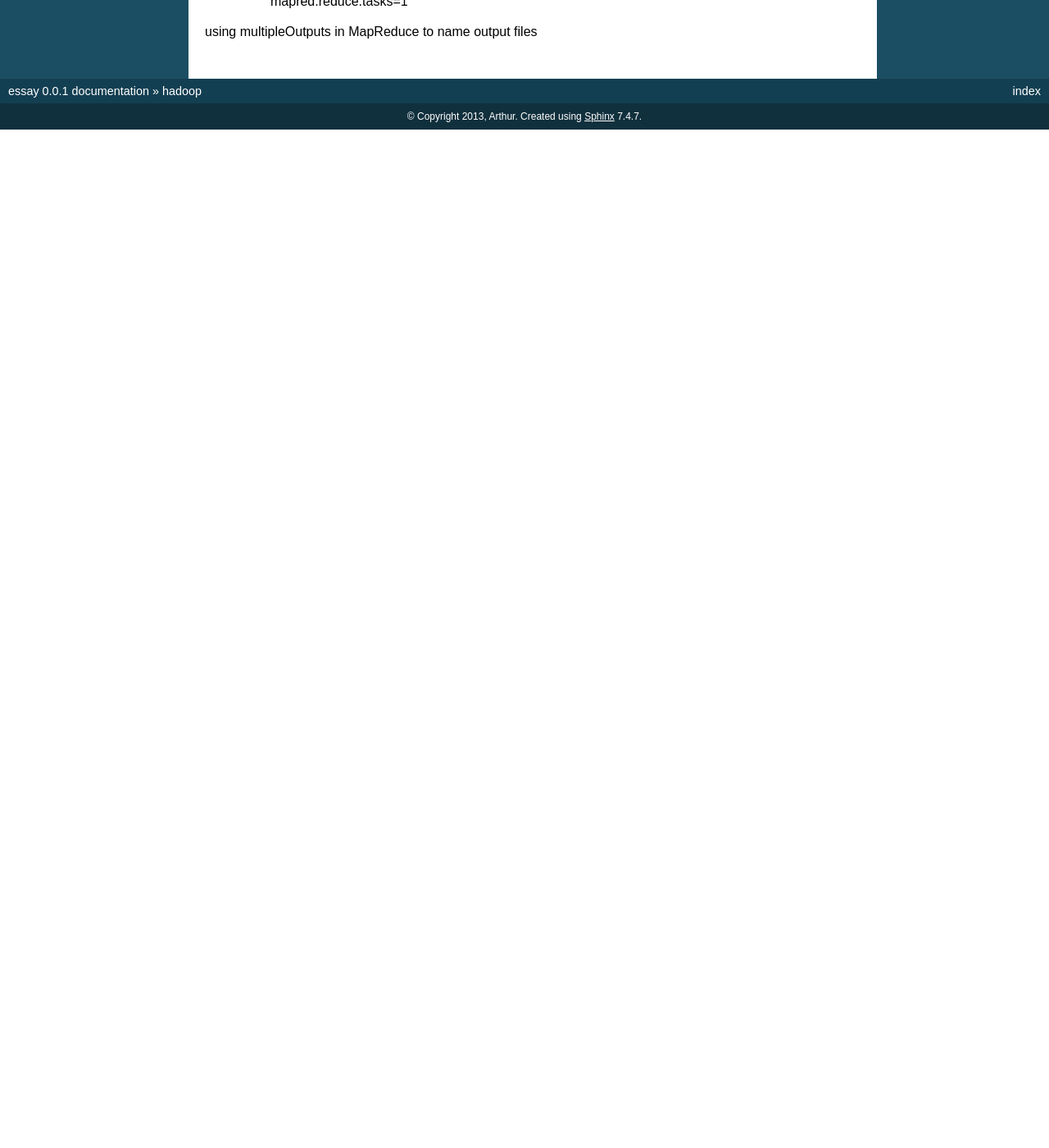
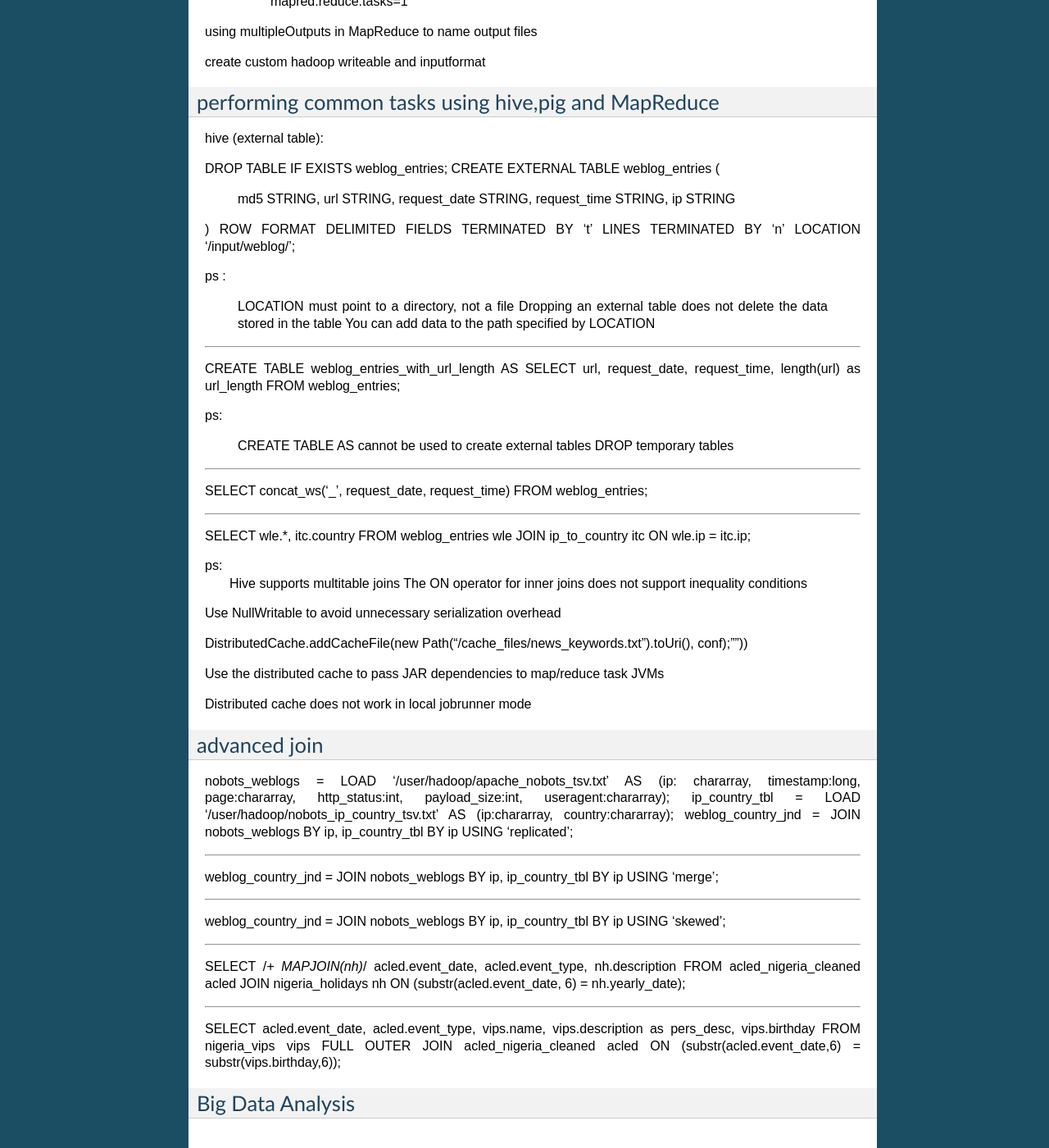
Before and after one commit to largetalk/newdatum, a Sphinx documentation site: the page built from docs/source/201412/hadoop.rst, in a window 1280 px wide and 1400 px high, scrolled down 3866 px. Shown: the whole window at 82% size. Built offline with Sphinx 7.4.7, drawn with Linux system fonts in a browser that asks for light colours; formulas are drawn with MathJax 3; before the commit the page ends 4024 px from its top, so only the background shows below that; some of the changed text lies outside the part shown.

Commit message:
update hadoop

```diff
--- a/docs/source/201412/hadoop.rst
+++ b/docs/source/201412/hadoop.rst
@@ -226,3 +226,91 @@ python + streaming
         -jobconf mapred.reduce.tasks=1
 
 using multipleOutputs in MapReduce to name output files
+
+create custom hadoop writeable and inputformat
+
+performing common tasks using hive,pig and MapReduce
+=================================================================
+
+hive (external table):
+
+DROP TABLE IF EXISTS weblog_entries;
+CREATE EXTERNAL TABLE weblog_entries (
+    md5 STRING,
+    url STRING,
+    request_date STRING,
+    request_time STRING,
+    ip STRING
+)
+ROW FORMAT DELIMITED FIELDS TERMINATED BY '\t' LINES TERMINATED BY '\n'
+LOCATION '/input/weblog/';
+
+ps :
+
+  LOCATION must point to a directory, not a file
+  Dropping an external table does not delete the data stored in the table
+  You can add data to the path specified by LOCATION
+
+---------
+
+CREATE TABLE weblog_entries_with_url_length AS
+SELECT url, request_date, request_time, length(url) as url_length
+FROM weblog_entries;
+
+ps:
+
+  CREATE TABLE AS cannot be used to create external tables
+  DROP temporary tables
+
+---------
+
+SELECT concat_ws('_', request_date, request_time) FROM weblog_entries;
+
+--------
+
+SELECT wle.*, itc.country FROM weblog_entries wle JOIN ip_to_country itc ON wle.ip = itc.ip;
+
+ps:
+  Hive supports multitable joins
+  The ON operator for inner joins does not support inequality conditions
+
+
+Use NullWritable to avoid unnecessary serialization overhead
+
+DistributedCache.addCacheFile(new Path("/cache_files/news_keywords.txt").toUri(), conf);""))
+
+Use the distributed cache to pass JAR dependencies to map/reduce task JVMs
+
+Distributed cache does not work in local jobrunner mode
+
+advanced join
+=========================
+
+nobots_weblogs = LOAD '/user/hadoop/apache_nobots_tsv.txt' AS (ip: chararray, timestamp:long, page:chararray, http_status:int, payload_size:int, useragent:chararray);
+ip_country_tbl = LOAD '/user/hadoop/nobots_ip_country_tsv.txt' AS (ip:chararray, country:chararray);
+weblog_country_jnd = JOIN nobots_weblogs BY ip, ip_country_tbl BY ip USING 'replicated';
+
+-------
+
+weblog_country_jnd = JOIN nobots_weblogs BY ip, ip_country_tbl BY ip USING 'merge';
+
+------
+
+weblog_country_jnd = JOIN nobots_weblogs BY ip, ip_country_tbl BY ip USING 'skewed';
+
+------
+
+SELECT /*+ MAPJOIN(nh)*/ acled.event_date, acled.event_type, nh.description
+FROM acled_nigeria_cleaned acled
+JOIN nigeria_holidays nh
+ON (substr(acled.event_date, 6) = nh.yearly_date);
+
+-------
+
+SELECT acled.event_date, acled.event_type, vips.name, vips.description as pers_desc, vips.birthday
+FROM nigeria_vips vips
+FULL OUTER JOIN acled_nigeria_cleaned acled
+ON (substr(acled.event_date,6) = substr(vips.birthday,6));
+
+Big Data Analysis
+==============================
```
